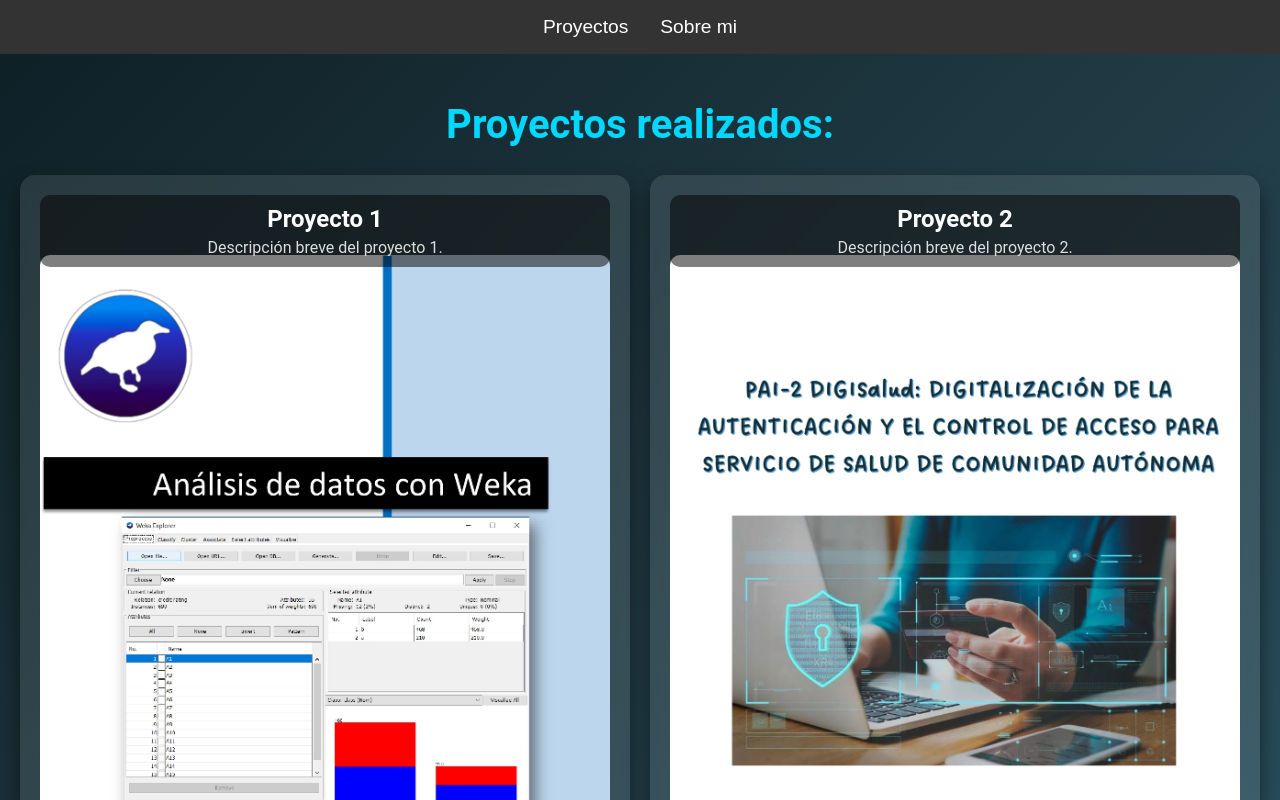
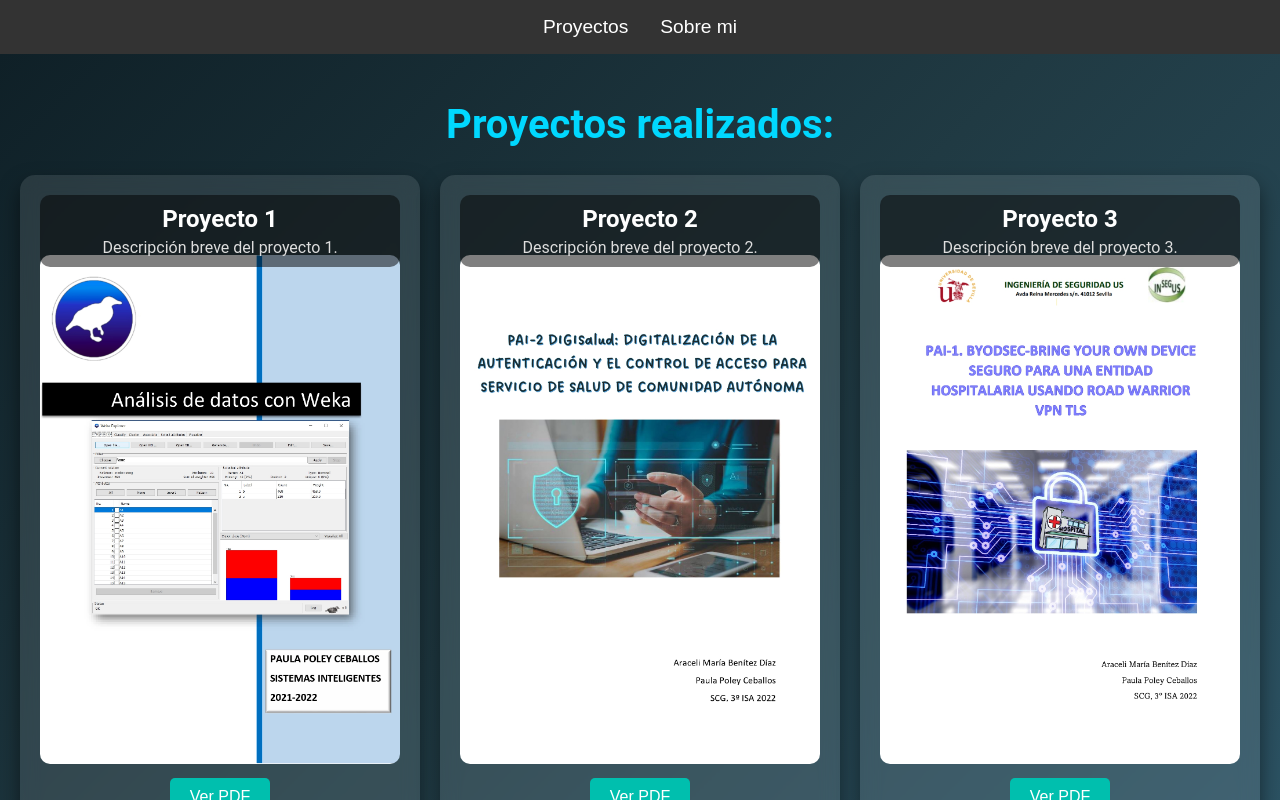
Before and after one commit to paulapoley/portfoliopaulapoley, a React (Create React App) app: page / in a window 1280 px wide. Shown: the top 800 px of the page. Built offline with nearby package versions, Linux system fonts and the light colour scheme.

Commit message:
Update Home.jsx

```diff
--- a/src/pages/Home.jsx
+++ b/src/pages/Home.jsx
@@ -5,6 +5,7 @@ const Home = () => {
   const projects = [
     { id: 1, title: 'Proyecto 1', description: 'Descripción breve del proyecto 1.', imgSrc: '/pdfs/p1.jpg', pdfSrc: '/pdfs/proyecto1.pdf' },
     { id: 2, title: 'Proyecto 2', description: 'Descripción breve del proyecto 2.', imgSrc: '/pdfs/p2.jpg', pdfSrc: '/pdfs/proyecto2.pdf' },
+    { id: 3, title: 'Proyecto 3', description: 'Descripción breve del proyecto 3.', imgSrc: '/pdfs/p3.jpg', pdfSrc: '/pdfs/proyecto3.pdf' },
   ];
 
   const handleOpenPdf = (pdfSrc) => {
```
